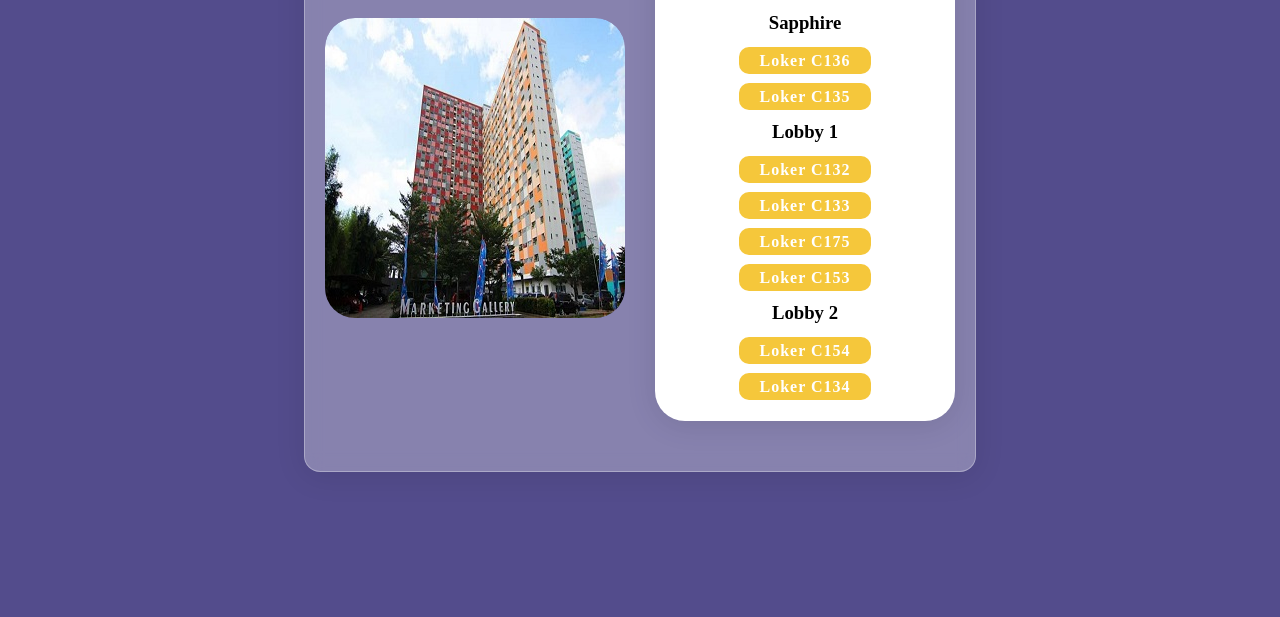
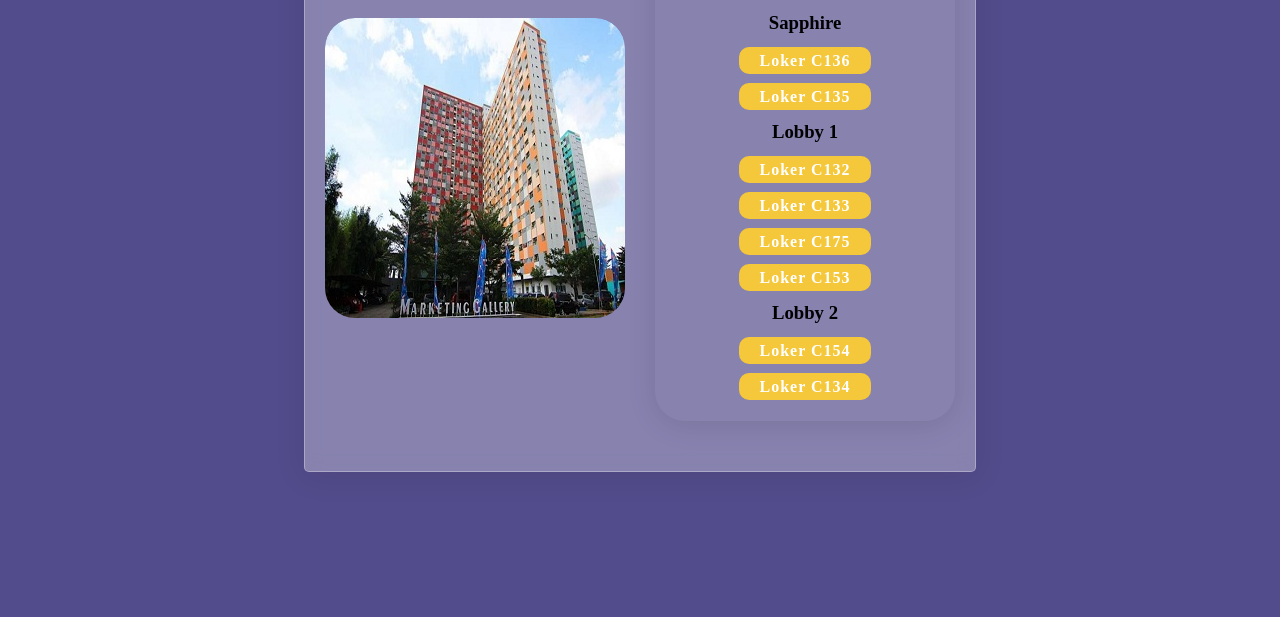
Before and after one commit to Baito838/Paxel-Box, a plain HTML site: page index.html in a window 1280 px wide. Shown: the part 183-800 px from the top of the page. Drawn offline with Linux system fonts and the light colour scheme.

Commit message:
Update style.css

```diff
--- a/Style/style.css
+++ b/Style/style.css
@@ -34,7 +34,7 @@ section {
   box-sizing: border-box;
   gap: 30px;
   background: rgba(255, 255, 255, 0.3);
-  border-radius: 16px;
+  border-radius: 5px;
   box-shadow: 0 4px 30px rgba(0, 0, 0, 0.1);
   backdrop-filter: blur(8.5px);
   -webkit-backdrop-filter: blur(8.5px);
@@ -69,6 +69,7 @@ img:hover {
   background: white;
   border-radius: 16px;
   box-shadow: 0 4px 30px rgba(0, 0, 0, 0.1);
+  background-color: transparent;
 }
 .content h1 {
   width: 100%;
```
